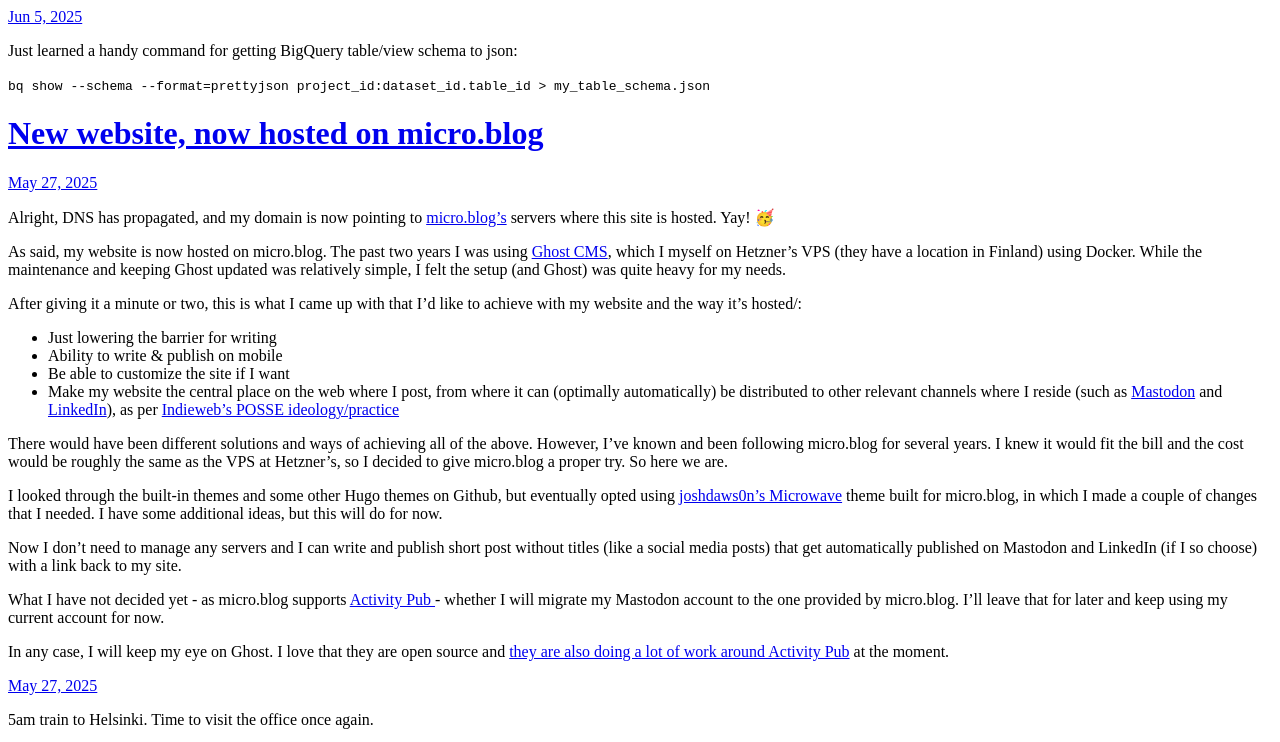
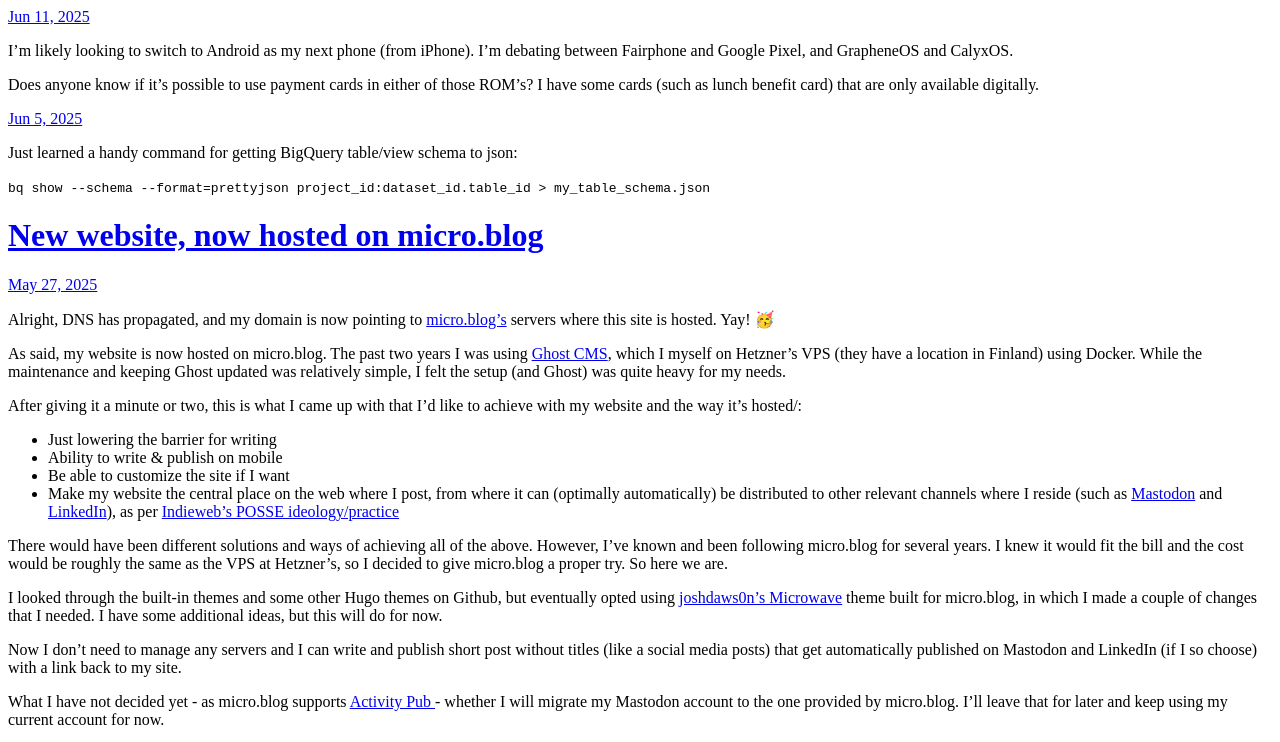
Before and after one commit to nikokultalahti/microblog-website-archive, a plain HTML site: page index.html in a window 1280 px wide. Shown: the top 742 px of the page. Drawn offline with Linux system fonts and the light colour scheme.

Commit message:
Archiving from Micro.blog.

```diff
--- a/index.html
+++ b/index.html
@@ -21,6 +21,18 @@
 <div class="h-feed">
 
 
+
+	  <div class="h-entry">
+
+
+		<a href="https://nikokultalahti.com/2025/06/11/im-likely-looking-to-switch/" class="u-url"><time class="dt-published" datetime="2025-06-11 10:36:42 &#43;0300">Jun 11, 2025</time></a>
+
+		<div class="e-content">
+			 <p>I’m likely looking to switch to Android as my next phone (from iPhone). I’m debating between Fairphone and Google Pixel, and GrapheneOS and CalyxOS.</p>
+<p>Does anyone know if it’s possible to use payment cards in either of those ROM’s? I have some cards (such as lunch benefit card) that are only available digitally.</p>
+
+		</div>
+	  </div>
 
 	  <div class="h-entry">
 
```
